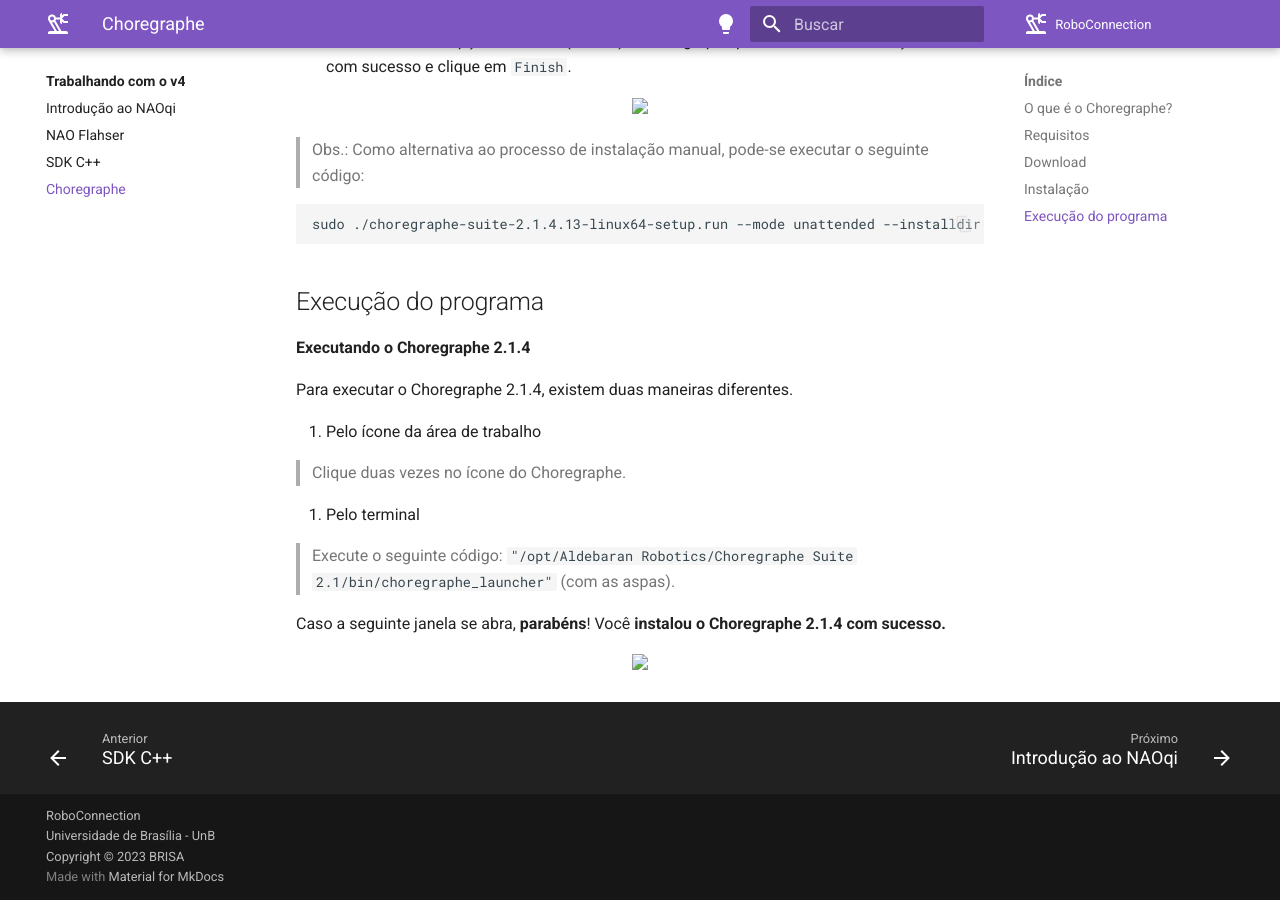
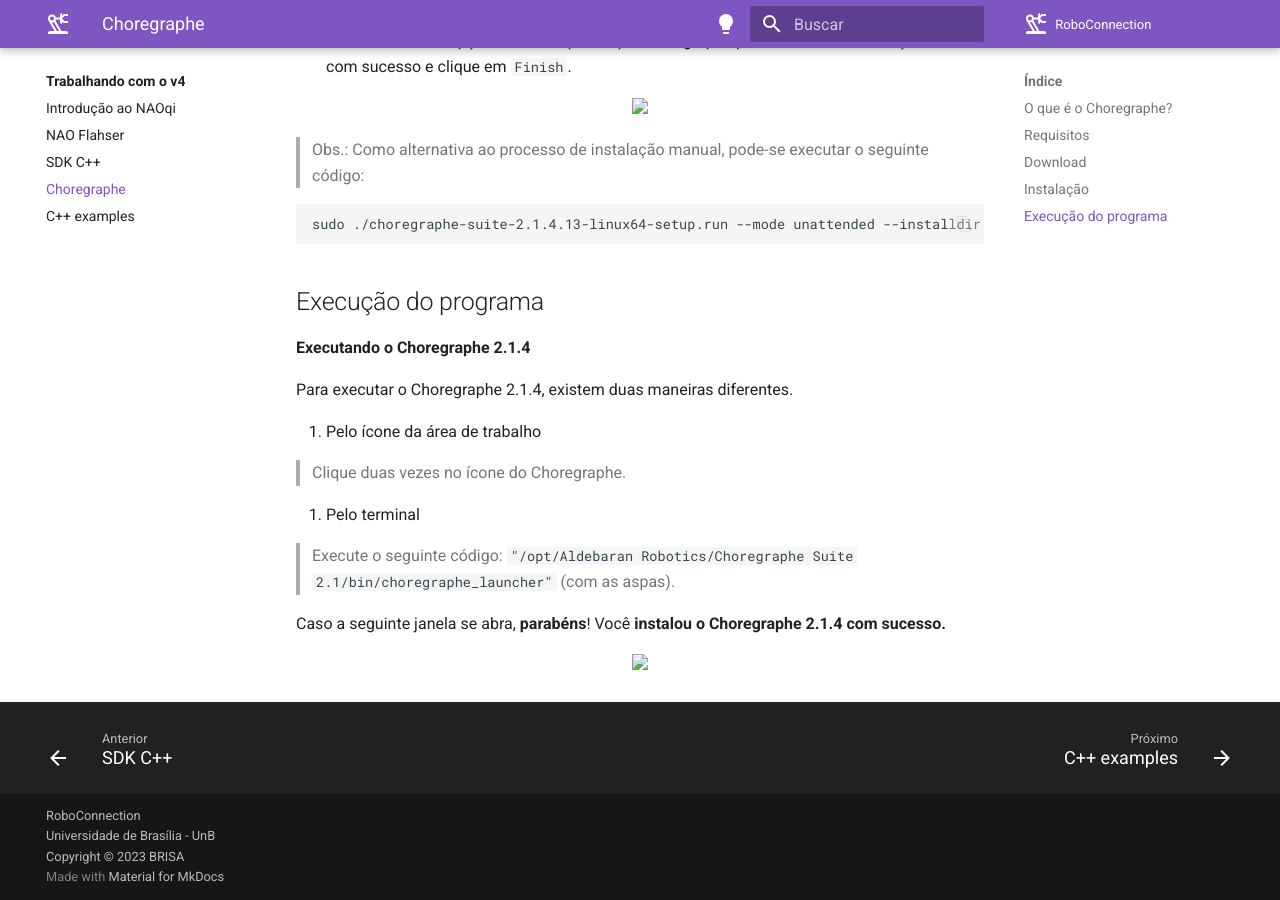
Before and after one commit to ResidenciaTICBrisa/03_Robotica, an MkDocs documentation site: the page built from docs/Instruções/Choregraphe_v4.md, in a window 1280 px wide and 900 px high, scrolled down 2153 px. Built offline with MkDocs 1.6.1 and Material for MkDocs 9.7.7, drawn with Linux system fonts in a browser that asks for light colours; comment, search, counter and statistics services are not loaded; some of the changed lines change nothing that is shown.

Commit message:
docs: adiciona página de exemplos C++ e ROS1 nativo

```diff
--- a/mkdocs.yml
+++ b/mkdocs.yml
@@ -84,6 +84,7 @@
     - NAO Flahser: Instruções/NAO_Flasher.md
     - SDK C++: Instruções/CPP_SDK_v4.md
     - Choregraphe: Instruções/Choregraphe_v4.md
+    - C++ examples: naoqi-2.1/cpp/about-the-examples.md
   - Trabalhando com o v6:
     - Introdução ao NAOqi: Instruções/NAOqi-overview_v6.md
     - Máquina Virtual com scripts: vms/ubuntu-16/README.md
@@ -97,6 +98,7 @@
       - Precompiled: ros1/installing-precompiled-packages.md
       - Compiling: ros1/compiling-for-amd64-based-systems.md
       - Compiling for SBCs: ros1/compiling-for-arm-based-systems.md
+      - Native packages: ros1/installing-native-packages.md
     - ROS2:
       - General: ros2/general-instructions.md
       - Precompiled: ros2/installing-precompiled-packages.md
```
